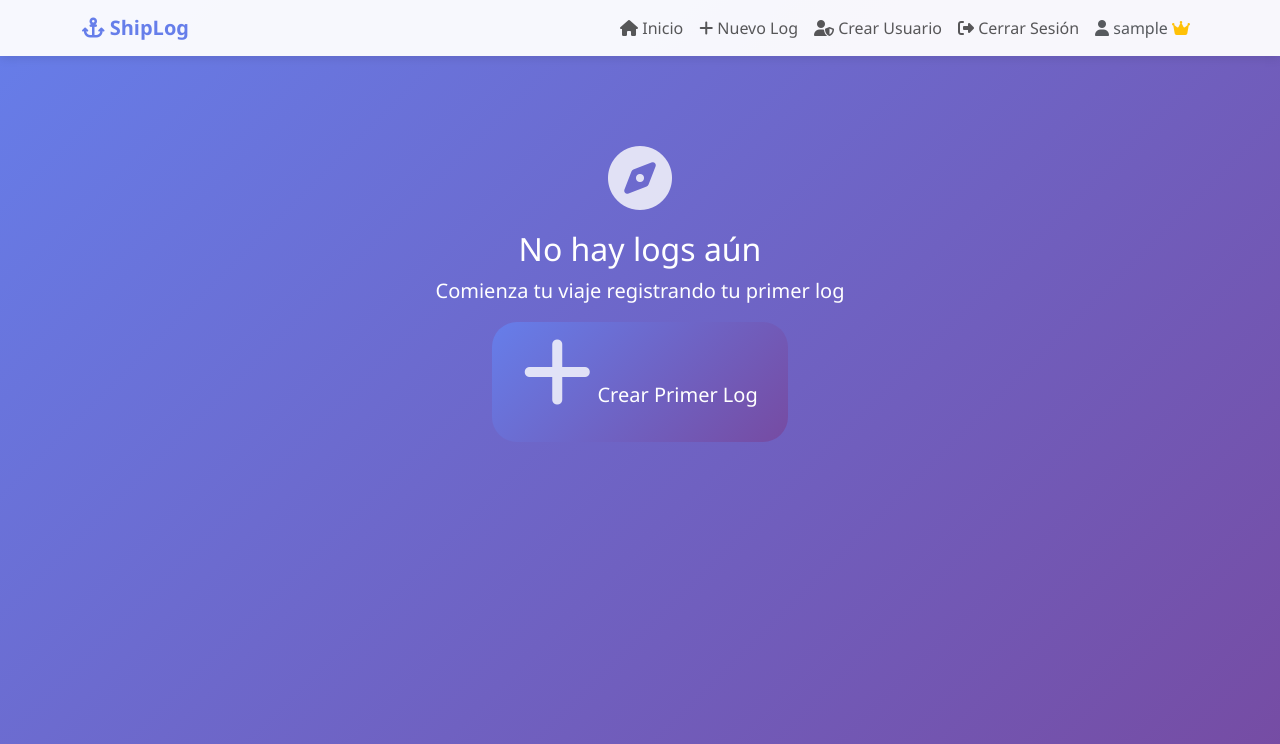
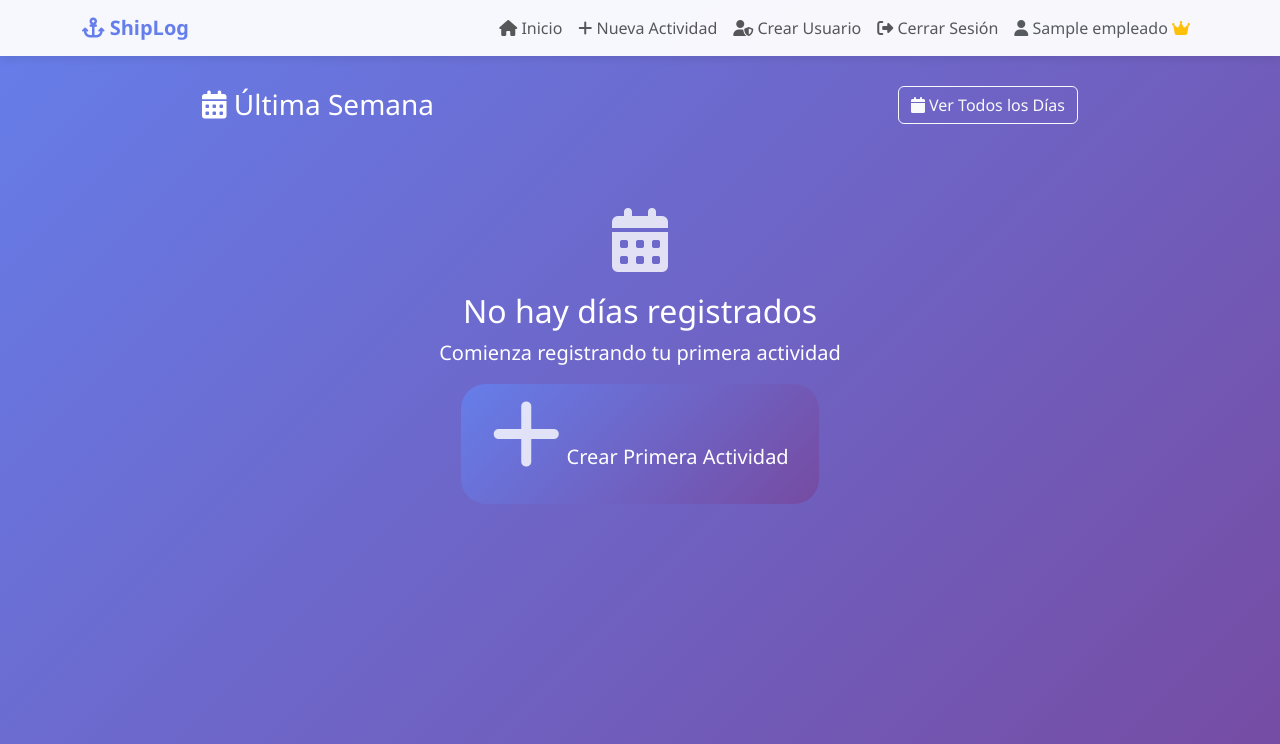
Before and after one commit to Samuelarmando1/shiplog, a Flask app: page / in a window 1280 px wide. Shown: the top 744 px of the page. Run offline with Flask 3, Linux system fonts and the light colour scheme; a user stored in the database is signed in; tables that the repository leaves empty hold one stand-in row (values such as "Sample post").

Commit message:
feat: Agregar sistema de días y tiempo a actividades
- Renombrar tabla 'log' a 'ctl_actividades'
- Agregar campo 'tiempo' (minutos) a actividades
- Agregar campos 'name_employee' y 'fech_alta' a empleados
- Crear modelo 'Dia' para agrupar actividades por fecha
- Implementar vista de calendario de última semana
- Agregar vista de todos los días con actividades
- Agregar vista detallada de actividades por día
- Capturar fecha al crear actividad
- Mostrar nombre del empleado en la interfaz
- Actualizar formularios de registro y creación

Generated with [Devin](https://devin.ai)

Co-Authored-By: Devin <158243242+devin-ai-integration[bot]@users.noreply.github.com>

```diff
--- a/app.py
+++ b/app.py
@@ -1,7 +1,7 @@
 from flask import Flask, render_template, request, redirect, url_for, flash
 from flask_sqlalchemy import SQLAlchemy
 from flask_login import LoginManager, UserMixin, login_user, login_required, logout_user, current_user
-from datetime import datetime
+from datetime import datetime, date
 import os
 from werkzeug.utils import secure_filename
 from werkzeug.security import generate_password_hash, check_password_hash
@@ -30,7 +30,10 @@ class User(UserMixin, db.Model):
     username = db.Column(db.String(80), unique=True, nullable=False)
     password_hash = db.Column(db.String(255), nullable=False)
     is_admin = db.Column(db.Boolean, default=False)
-    logs = db.relationship('Log', backref='author', lazy=True)
+    name_employee = db.Column(db.String(100), nullable=False)
+    fech_alta = db.Column(db.DateTime, default=datetime.utcnow)
+    actividades = db.relationship('Actividad', backref='author', lazy=True)
+    dias = db.relationship('Dia', backref='user', lazy=True)
 
     def set_password(self, password):
         self.password_hash = generate_password_hash(password)
@@ -42,19 +45,30 @@ class User(UserMixin, db.Model):
 def load_user(user_id):
     return User.query.get(int(user_id))
 
-class Log(db.Model):
+class Actividad(db.Model):
+    __tablename__ = 'ctl_actividades'
     id = db.Column(db.Integer, primary_key=True)
     title = db.Column(db.String(100), nullable=False)
     content = db.Column(db.Text, nullable=False)
     date = db.Column(db.DateTime, default=datetime.utcnow)
+    tiempo = db.Column(db.Integer, nullable=False)
     user_id = db.Column(db.Integer, db.ForeignKey('tmp_empleados.id'), nullable=False)
-    files = db.relationship('File', backref='log', lazy=True, cascade='all, delete-orphan')
+    dia_id = db.Column(db.Integer, db.ForeignKey('ctl_dias.id'), nullable=False)
+    files = db.relationship('File', backref='actividad', lazy=True, cascade='all, delete-orphan')
+
+class Dia(db.Model):
+    __tablename__ = 'ctl_dias'
+    id = db.Column(db.Integer, primary_key=True)
+    fecha = db.Column(db.Date, nullable=False)
+    user_id = db.Column(db.Integer, db.ForeignKey('tmp_empleados.id'), nullable=False)
+    actividades = db.relationship('Actividad', backref='dia', lazy=True)
+    __table_args__ = (db.UniqueConstraint('fecha', 'user_id', name='uq_fecha_user'),)
 
 class File(db.Model):
     id = db.Column(db.Integer, primary_key=True)
     filename = db.Column(db.String(255), nullable=False)
     original_name = db.Column(db.String(255), nullable=False)
-    log_id = db.Column(db.Integer, db.ForeignKey('log.id'), nullable=False)
+    actividad_id = db.Column(db.Integer, db.ForeignKey('ctl_actividades.id'), nullable=False)
 
 def allowed_file(filename):
     return '.' in filename and filename.rsplit('.', 1)[1].lower() in ALLOWED_EXTENSIONS
@@ -62,9 +76,24 @@ def allowed_file(filename):
 @app.route('/')
 def index():
     if current_user.is_authenticated:
-        logs = Log.query.filter_by(user_id=current_user.id).order_by(Log.date.desc()).all()
-        return render_template('index.html', logs=logs)
+        from datetime import timedelta
+        today = date.today()
+        last_week = today - timedelta(days=6)
+
+        dias = Dia.query.filter(
+            Dia.user_id == current_user.id,
+            Dia.fecha >= last_week,
+            Dia.fecha <= today
+        ).order_by(Dia.fecha.desc()).all()
+
+        return render_template('index.html', dias=dias, today=today)
     return redirect(url_for('login'))
+
+@app.route('/todos-dias')
+@login_required
+def todos_dias():
+    dias = Dia.query.filter_by(user_id=current_user.id).order_by(Dia.fecha.desc()).all()
+    return render_template('todos_dias.html', dias=dias)
 
 @app.route('/login', methods=['GET', 'POST'])
 def login():
@@ -87,12 +116,13 @@ def register():
     if request.method == 'POST':
         username = request.form['username']
         password = request.form['password']
+        name_employee = request.form['name_employee']
 
         if User.query.filter_by(username=username).first():
             flash('El usuario ya existe', 'danger')
             return redirect(url_for('register'))
 
-        user = User(username=username)
+        user = User(username=username, name_employee=name_employee)
         user.set_password(password)
         db.session.add(user)
         db.session.commit()
@@ -112,13 +142,14 @@ def admin_create_user():
     if request.method == 'POST':
         username = request.form['username']
         password = request.form['password']
+        name_employee = request.form['name_employee']
         is_admin = request.form.get('is_admin') == 'on'
 
         if User.query.filter_by(username=username).first():
             flash('El usuario ya existe', 'danger')
             return redirect(url_for('admin_create_user'))
 
-        user = User(username=username, is_admin=is_admin)
+        user = User(username=username, name_employee=name_employee, is_admin=is_admin)
         user.set_password(password)
         db.session.add(user)
         db.session.commit()
@@ -179,57 +210,74 @@ def create():
     if request.method == 'POST':
         title = request.form['title']
         content = request.form['content']
+        tiempo = request.form['tiempo']
+        fecha_actividad = request.form.get('fecha') or date.today()
 
-        log = Log(title=title, content=content, user_id=current_user.id)
-        db.session.add(log)
+        fecha_actividad = datetime.strptime(fecha_actividad, '%Y-%m-%d').date() if isinstance(fecha_actividad, str) else fecha_actividad
+
+        dia = Dia.query.filter_by(fecha=fecha_actividad, user_id=current_user.id).first()
+        if not dia:
+            dia = Dia(fecha=fecha_actividad, user_id=current_user.id)
+            db.session.add(dia)
+            db.session.commit()
+
+        actividad = Actividad(title=title, content=content, tiempo=tiempo, user_id=current_user.id, dia_id=dia.id)
+        db.session.add(actividad)
         db.session.commit()
 
-        # Manejar archivos subidos
         files = request.files.getlist('files')
         for file in files:
             if file and allowed_file(file.filename):
                 filename = secure_filename(file.filename)
-                # Agregar timestamp para evitar nombres duplicados
                 timestamp = datetime.now().strftime('%Y%m%d_%H%M%S')
                 filename = f"{timestamp}_{filename}"
                 file.save(os.path.join(app.config['UPLOAD_FOLDER'], filename))
 
-                file_record = File(filename=filename, original_name=file.filename, log_id=log.id)
+                file_record = File(filename=filename, original_name=file.filename, actividad_id=actividad.id)
                 db.session.add(file_record)
 
         db.session.commit()
-        flash('Log creado exitosamente!', 'success')
+        flash('Actividad creada exitosamente!', 'success')
         return redirect(url_for('index'))
 
-    return render_template('create.html')
+    return render_template('create.html', today=date.today())
 
-@app.route('/log/<int:log_id>')
+@app.route('/dia/<int:dia_id>')
 @login_required
-def view_log(log_id):
-    log = Log.query.get_or_404(log_id)
-    if log.user_id != current_user.id:
-        flash('No tienes permiso para ver este log', 'danger')
+def view_dia(dia_id):
+    dia = Dia.query.get_or_404(dia_id)
+    if dia.user_id != current_user.id:
+        flash('No tienes permiso para ver este día', 'danger')
         return redirect(url_for('index'))
-    return render_template('view.html', log=log)
+    return render_template('view_dia.html', dia=dia)
 
-@app.route('/log/<int:log_id>/delete', methods=['POST'])
+@app.route('/actividad/<int:actividad_id>')
 @login_required
-def delete_log(log_id):
-    log = Log.query.get_or_404(log_id)
+def view_actividad(actividad_id):
+    actividad = Actividad.query.get_or_404(actividad_id)
+    if actividad.user_id != current_user.id:
+        flash('No tienes permiso para ver esta actividad', 'danger')
+        return redirect(url_for('index'))
+    return render_template('view.html', actividad=actividad)
 
-    if log.user_id != current_user.id:
-        flash('No tienes permiso para eliminar este log', 'danger')
+@app.route('/actividad/<int:actividad_id>/delete', methods=['POST'])
+@login_required
+def delete_actividad(actividad_id):
+    actividad = Actividad.query.get_or_404(actividad_id)
+
+    if actividad.user_id != current_user.id:
+        flash('No tienes permiso para eliminar esta actividad', 'danger')
         return redirect(url_for('index'))
 
     # Eliminar archivos físicos
-    for file in log.files:
+    for file in actividad.files:
         file_path = os.path.join(app.config['UPLOAD_FOLDER'], file.filename)
         if os.path.exists(file_path):
             os.remove(file_path)
 
-    db.session.delete(log)
+    db.session.delete(actividad)
     db.session.commit()
-    flash('Log eliminado exitosamente!', 'success')
+    flash('Actividad eliminada exitosamente!', 'success')
     return redirect(url_for('index'))
 
 if __name__ == '__main__':
--- a/templates/base.html
+++ b/templates/base.html
@@ -104,7 +104,7 @@
                         <i class="fas fa-home"></i> Inicio
                     </a>
                     <a class="nav-link" href="{{ url_for('create') }}">
-                        <i class="fas fa-plus"></i> Nuevo Log
+                        <i class="fas fa-plus"></i> Nueva Actividad
                     </a>
                     {% if current_user.is_admin %}
                     <a class="nav-link" href="{{ url_for('admin_create_user') }}">
@@ -115,7 +115,7 @@
                         <i class="fas fa-sign-out-alt"></i> Cerrar Sesión
                     </a>
                     <span class="nav-link text-muted">
-                        <i class="fas fa-user"></i> {{ current_user.username }}
+                        <i class="fas fa-user"></i> {{ current_user.name_employee }}
                         {% if current_user.is_admin %}
                         <i class="fas fa-crown text-warning" title="Administrador"></i>
                         {% endif %}
--- a/templates/index.html
+++ b/templates/index.html
@@ -1,59 +1,53 @@
 {% extends "base.html" %}
 
-{% block title %}ShipLog - Mis Logs{% endblock %}
+{% block title %}ShipLog - Mis Días{% endblock %}
 
 {% block content %}
-    {% if logs %}
-        {% for log in logs %}
-        <div class="card mb-4">
-            <div class="card-header d-flex justify-content-between align-items-center">
-                <h5 class="mb-0">
-                    <i class="fas fa-ship"></i> {{ log.title }}
-                </h5>
-                <small class="text-white">
-                    <i class="fas fa-calendar"></i> {{ log.date.strftime('%d/%m/%Y %H:%M') }}
-                </small>
-            </div>
-            <div class="card-body">
-                <p class="log-content">{{ log.content }}</p>
+    <div class="mb-4 d-flex justify-content-between align-items-center">
+        <h3 class="text-white mb-0">
+            <i class="fas fa-calendar-alt"></i> Última Semana
+        </h3>
+        <a href="{{ url_for('todos_dias') }}" class="btn btn-outline-light">
+            <i class="fas fa-calendar"></i> Ver Todos los Días
+        </a>
+    </div>
 
-                {% if log.files %}
-                <div class="mt-3">
-                    <h6><i class="fas fa-paperclip"></i> Archivos adjuntos:</h6>
-                    {% for file in log.files %}
-                    <div class="file-item d-flex align-items-center">
-                        <i class="fas fa-file file-icon me-2"></i>
-                        <a href="/static/uploads/{{ file.filename }}"
-                           class="text-decoration-none"
-                           download="{{ file.original_name }}">
-                            {{ file.original_name }}
+    {% if dias %}
+        <div class="row">
+            {% for dia in dias %}
+            <div class="col-md-4 mb-4">
+                <div class="card h-100">
+                    <div class="card-header">
+                        <h5 class="mb-0">
+                            <i class="fas fa-calendar-day"></i> {{ dia.fecha.strftime('%d/%m/%Y') }}
+                        </h5>
+                    </div>
+                    <div class="card-body">
+                        <p class="mb-2">
+                            <strong>Actividades:</strong> {{ dia.actividades|length }}
+                        </p>
+                        {% if dia.actividades %}
+                            <p class="mb-2">
+                                <strong>Tiempo total:</strong>
+                                {% set total_tiempo = dia.actividades|sum(attribute='tiempo') %}
+                                {{ total_tiempo }} minutos
+                            </p>
+                        {% endif %}
+                        <a href="{{ url_for('view_dia', dia_id=dia.id) }}" class="btn btn-primary btn-sm">
+                            <i class="fas fa-eye"></i> Ver Actividades
                         </a>
                     </div>
-                    {% endfor %}
-                </div>
-                {% endif %}
-
-                <div class="mt-3 d-flex gap-2">
-                    <a href="{{ url_for('view_log', log_id=log.id) }}" class="btn btn-sm btn-outline-primary">
-                        <i class="fas fa-eye"></i> Ver Detalles
-                    </a>
-                    <form action="{{ url_for('delete_log', log_id=log.id) }}" method="POST"
-                          onsubmit="return confirm('¿Estás seguro de eliminar este log?');">
-                        <button type="submit" class="btn btn-sm btn-outline-danger">
-                            <i class="fas fa-trash"></i> Eliminar
-                        </button>
-                    </form>
                 </div>
             </div>
+            {% endfor %}
         </div>
-        {% endfor %}
     {% else %}
         <div class="empty-state">
-            <i class="fas fa-compass"></i>
-            <h2>No hay logs aún</h2>
-            <p class="lead">Comienza tu viaje registrando tu primer log</p>
+            <i class="fas fa-calendar-alt"></i>
+            <h2>No hay días registrados</h2>
+            <p class="lead">Comienza registrando tu primera actividad</p>
             <a href="{{ url_for('create') }}" class="btn btn-primary btn-lg">
-                <i class="fas fa-plus"></i> Crear Primer Log
+                <i class="fas fa-plus"></i> Crear Primera Actividad
             </a>
         </div>
     {% endif %}
```
Also changed, not shown: templates/admin_create_user.html (+8 -0 lines), templates/create.html (+25 -3 lines), templates/register.html (+8 -0 lines), templates/todos_dias.html (added, +54 -0 lines), templates/view.html (+15 -9 lines), templates/view_dia.html (added, +92 -0 lines).
